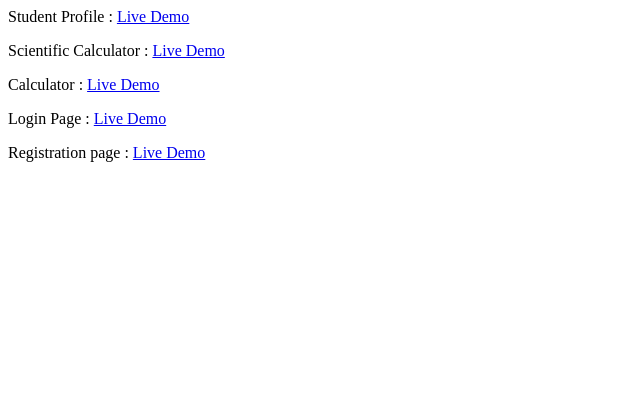
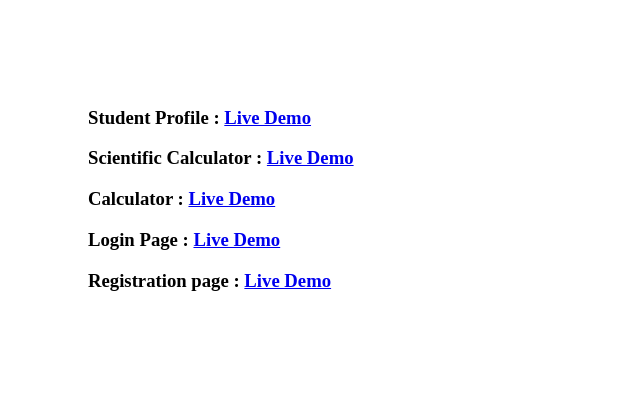
Before and after one commit to besaoct/4-Frontend-Projects, a plain HTML site: page index.html in a window 1280 px wide. Shown: the whole page, without its empty margins (0-640 px from the left). Drawn offline with Linux system fonts and the light colour scheme.

Commit message:
Update index.html

```diff
--- a/index.html
+++ b/index.html
@@ -1,5 +1,20 @@
-<p>Student Profile : <a href="https://ctis014sp.vercel.app"> Live Demo</a></p>
-<p>Scientific Calculator : <a href="https://github.com/blackipie/webtechAssignment/tree/main/calculator/sci"> Live Demo</a></p>
-<p>Calculator : <a href="https://github.com/blackipie/webtechAssignment/tree/main/calculator/"> Live Demo</a></p>
-<p>Login Page  : <a href="https://github.com/blackipie/webtechAssignment/tree/main/loginForm/"> Live Demo</a></p>
-<p>Registration page : <a href="https://github.com/blackipie/webtechAssignment/tree/main/registrationForm/"> Live Demo</a></p>
+<!DOCTYPE html>
+<html lang="en">
+<head>
+    <meta charset="UTF-8">
+    <meta http-equiv="X-UA-Compatible" content="IE=edge">
+    <meta name="viewport" content="width=device-width, initial-scale=1.0">
+    <title>Assignment</title>
+</head>
+<body>
+<div style="margin: 0;padding: 5rem;">
+        <h3>Student Profile : <a href="https://ctis014sp.vercel.app"> Live Demo</a></h3>
+        <h3>Scientific Calculator : <a href="https://github.com/blackipie/webtechAssignment/tree/main/calculator/sci"> Live
+                Demo</a></h3>
+        <h3>Calculator : <a href="https://github.com/blackipie/webtechAssignment/tree/main/calculator/"> Live Demo</a></h3>
+        <h3>Login Page : <a href="https://github.com/blackipie/webtechAssignment/tree/main/loginForm/"> Live Demo</a></h3>
+        <h3>Registration page : <a href="https://github.com/blackipie/webtechAssignment/tree/main/registrationForm/"> Live
+                Demo</a></h3>
+</div>
+</body>
+</html>
```
